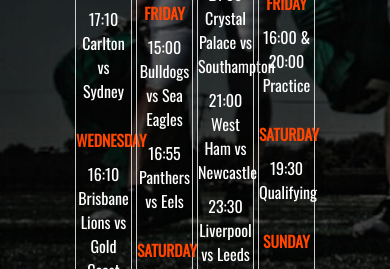
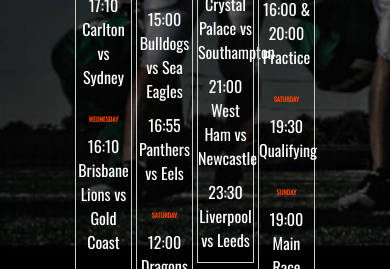
Before and after one commit to jhilmil29/Frazer-s, a plain HTML site: page index.html in a window 390 px wide. Shown: the part 403-672 px from the top of the page. Drawn offline with nearby package versions, Linux system fonts and the light colour scheme; a web font is replaced by a local one.

Commit message:
Eighth Commit

```diff
--- a/app.css
+++ b/app.css
@@ -232,7 +232,7 @@ h2 {
 
     .title {
         text-transform: uppercase;
-        font-size: 4vw;
+        font-size: 1.7vw;
         padding-top: 15px;
         color: orangered;
         margin: 0;
```
